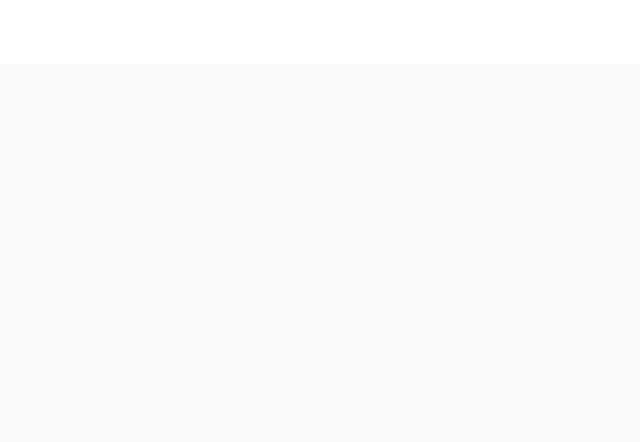
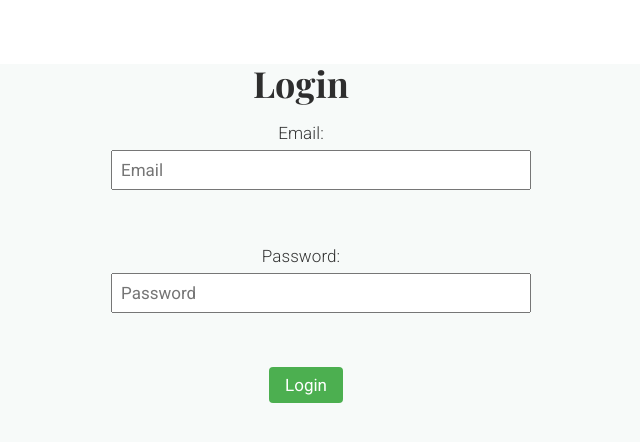
Before and after one commit to IvayloVass/React-Mountain-Huts, a React (Vite) app in the folder client/: page /login in a window 1280 px wide. Before the commit this address had no page. Shown: the top 442 px of the page, without its empty margins (339-979 px from the left). Built offline with nearby package versions, Linux system fonts and the light colour scheme; a web font is replaced by a local one.

Commit message:
Added login component

```diff
--- /dev/null
+++ b/client/src/components/Login.jsx
@@ -0,0 +1,58 @@
+import { useState, useEffect } from 'react';
+import styles from './Login.module.css';
+const Login = () => {
+
+    const [loginData, setLoginData] = useState({
+        email: '',
+        password: ''
+    });
+
+    function handleLogin(e) {
+        e.preventDefault();
+    }
+
+    function handleChange(e) {
+        const { name, value } = e.target;
+        setLoginData({
+            ...loginData,
+            [name]: value
+        })
+    }
+
+    return (
+        <div className={styles["login-container"]}>
+            <h2>Login</h2>
+            <form onSubmit={handleLogin}>
+                <label className={styles["form-label"]}>
+                    Email:
+                    <input
+                        type="email"
+                        name="email"
+                        placeholder='Email'
+                        value={loginData.email}
+                        onChange={handleChange}
+                        className={styles["form-input"]}
+                    />
+                </label>
+                <br />
+                <label className={styles["form-label"]}>
+                    Password:
+                    <input
+                        type="password"
+                        name="password"
+                        placeholder='Password'
+                        value={loginData.password}
+                        onChange={handleChange}
+                        className={styles["form-input"]}
+                    />
+                </label>
+                <br />
+                <button type="submit" className={styles["submit-button"]}>
+                    Login
+                </button>
+            </form>
+        </div>
+    )
+}
+
+export default Login;
--- /dev/null
+++ b/client/src/components/Login.module.css
@@ -0,0 +1,27 @@
+/* LoginForm.css */
+
+.login-container {
+  max-width: 400px;
+  margin: auto;
+  text-align: center;
+}
+
+.form-label {
+  display: block;
+  margin-bottom: 8px;
+}
+
+.form-input {
+  width: 100%;
+  padding: 8px;
+  margin-bottom: 16px;
+}
+
+.submit-button {
+  padding: 8px 16px;
+  background-color: #4CAF50;
+  color: white;
+  border: none;
+  border-radius: 4px;
+  cursor: pointer;
+}
--- a/client/src/components/Navigation.jsx
+++ b/client/src/components/Navigation.jsx
@@ -8,7 +8,7 @@ const Navigation = () => {
             </a>
             <ul id="menu">
                 <li className="nav-about-us" role="presentation">
-                    <Link to="#">Login</Link>
+                    <Link to="/login">Login</Link>
                 </li>
                 <li className="nav-about-us" role="presentation">
                     <Link to="/register">Register</Link>
--- a/client/src/components/Register.jsx
+++ b/client/src/components/Register.jsx
@@ -72,7 +72,7 @@ const Register = () => {
 
     return (
         <div className={styles.container}>
-            <h2>Registration Form</h2>
+            <h2>Register</h2>
             <form onSubmit={handleRegister}>
                 <label className={styles["form-label"]}>
                     First Name:
--- a/client/src/main.jsx
+++ b/client/src/main.jsx
@@ -6,6 +6,7 @@ import HutDetails from './components/HutDetails.jsx';
 import './assets/css/screen.css'
 import Register from './components/Register.jsx';
 import PublicationForm from './components/PublicationForm.jsx';
+import Login from './components/Login.jsx';
 
 
 ReactDOM.createRoot(document.getElementsByClassName('site-wrapper')[0])
@@ -15,6 +16,7 @@ ReactDOM.createRoot(document.getElementsByClassName('site-wrapper')[0])
                 <Route path="/" element={<App />} />
                 <Route path="/hut/details/:id" element={<HutDetails />} />
                 <Route path="/register" element={<Register />} />
+                <Route path="/login" element={<Login />} />
                 <Route path="/create/publication" element={<PublicationForm />} />
             </Routes>
         </BrowserRouter>
```
